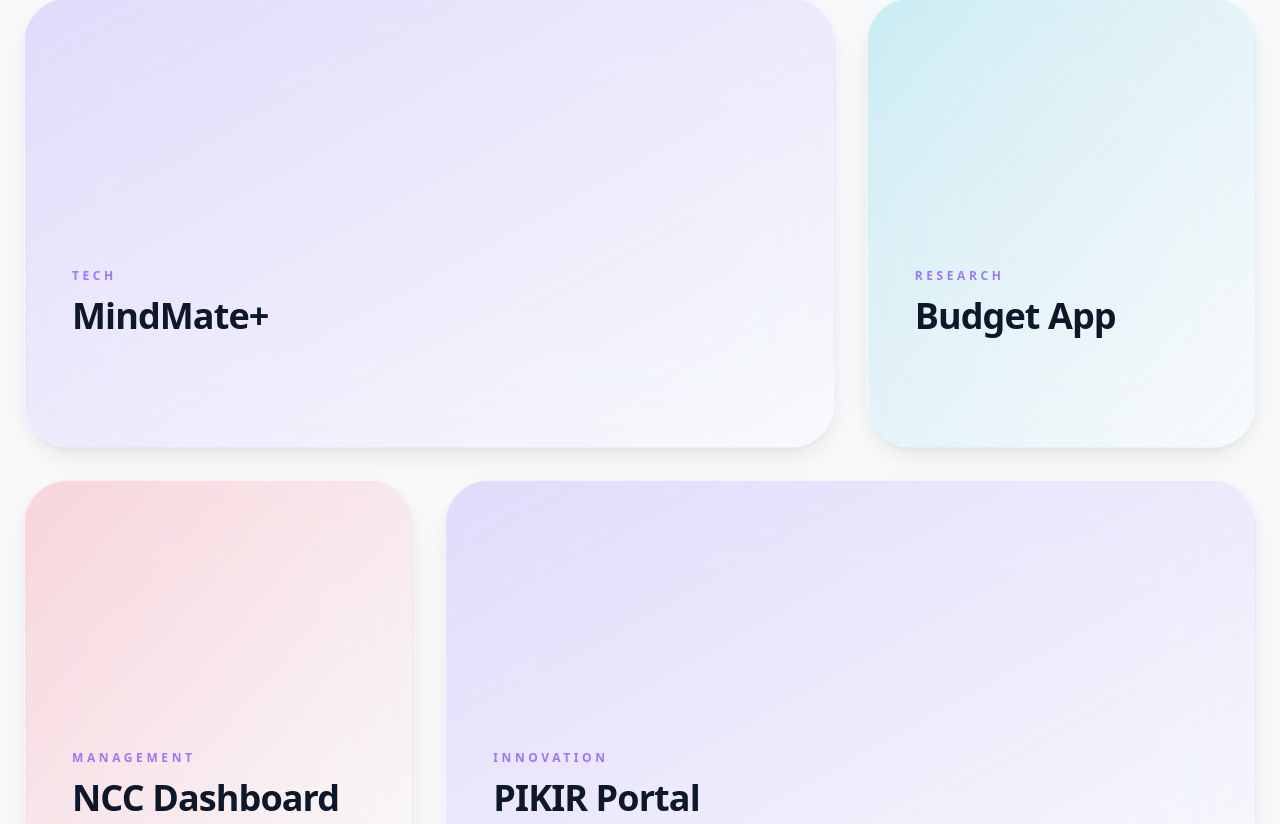
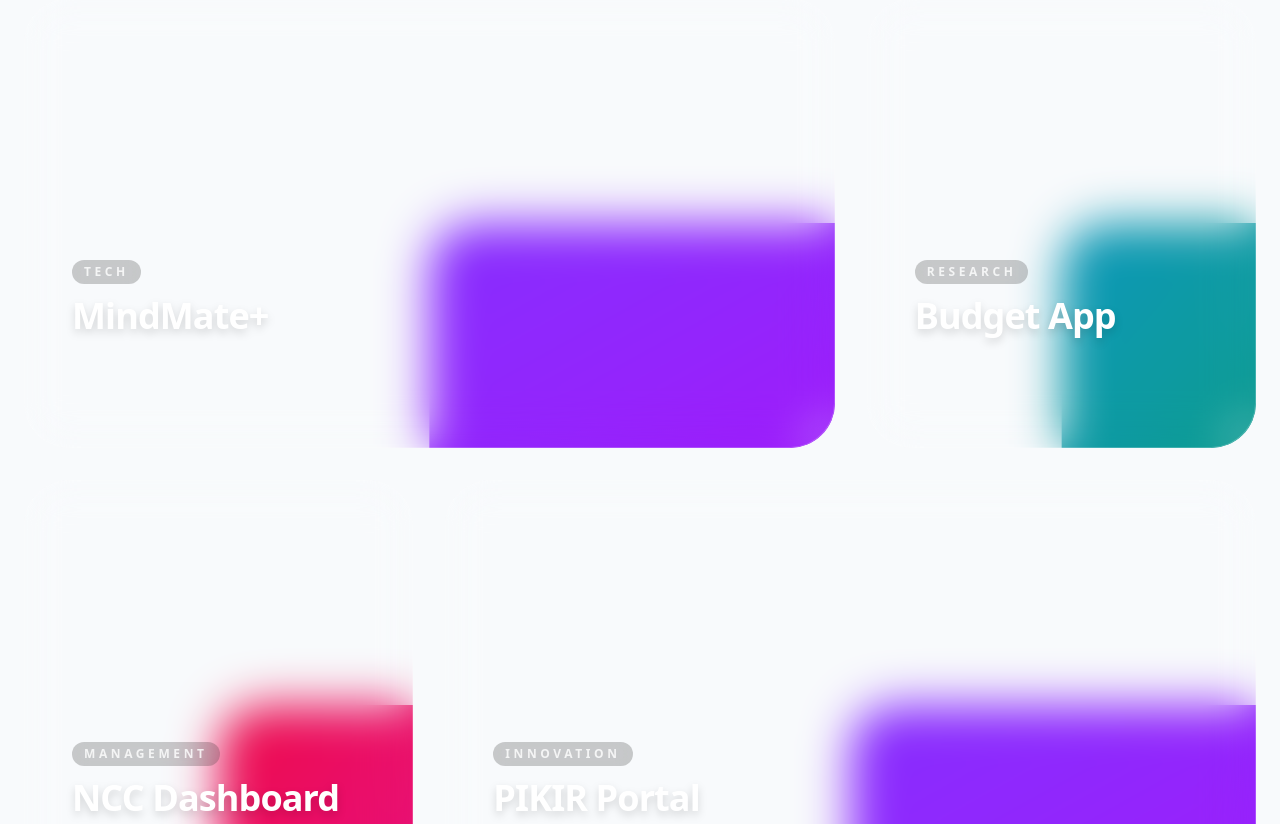
Before and after one commit to luthfi5372/PORTOFOLIO-Website, a Next.js app: page / in a window 1280 px wide. Shown: the part 2496-3320 px from the top of the page. Built offline with nearby package versions, Linux system fonts and the light colour scheme.

Commit message:
feat: add smooth spring animations and parallax effects to ProjectGallery

```diff
--- a/src/components/sections/ProjectGallery.tsx
+++ b/src/components/sections/ProjectGallery.tsx
@@ -7,28 +7,28 @@
     category: "TECH",
     desc: "AI-Powered Mood Tracker & Health Monitor",
     size: "md:col-span-2",
-    color: "from-vivid-violet/20"
+    gradient: "from-violet-600 via-purple-600 to-indigo-700"
   },
   {
     title: "Budget App",
     category: "RESEARCH",
     desc: "Precision Financial Analysis for Institutions",
     size: "md:col-span-1",
-    color: "from-vivid-cyan/20"
+    gradient: "from-cyan-600 via-teal-600 to-emerald-700"
   },
   {
     title: "NCC Dashboard",
     category: "MANAGEMENT",
     desc: "Leadership Control System for NCC 2026",
     size: "md:col-span-1",
-    color: "from-vivid-rose/20"
+    gradient: "from-rose-600 via-pink-600 to-fuchsia-700"
   },
   {
     title: "PIKIR Portal",
     category: "INNOVATION",
     desc: "Research & Entrepreneurship Ecosystem",
     size: "md:col-span-2",
-    color: "from-vivid-violet/20"
+    gradient: "from-violet-600 via-purple-600 to-indigo-700"
   }
 ];
 
@@ -38,6 +38,7 @@
       <motion.div
         initial={{ opacity: 0, y: 20 }}
         whileInView={{ opacity: 1, y: 0 }}
+        viewport={{ once: true, amount: 0.3 }}
         className="mb-16"
       >
         <h2 className="text-5xl font-black text-vivid-slate tracking-tighter">
@@ -48,68 +49,126 @@
 
       <div className="grid grid-cols-1 md:grid-cols-3 gap-8">
         {projects.map((project, i) => (
-          <ProjectCard key={i} project={project} />
+          <ProjectCard key={i} project={project} index={i} />
         ))}
       </div>
     </section>
   );
 }
 
-function ProjectCard({ project }: { project: any }) {
-  const x = useMotionValue(0);
-  const y = useMotionValue(0);
+function ProjectCard({ project, index }: { project: any; index: number }) {
+  // Motion values untuk posisi mouse
+  const mouseX = useMotionValue(0.5);
+  const mouseY = useMotionValue(0.5);
 
-  const mouseXSpring = useSpring(x);
-  const mouseYSpring = useSpring(y);
+  // Gunakan useSpring untuk menghaluskan transisi (Inovasi: Smooth Animation)
+  const springConfig = { stiffness: 150, damping: 20, mass: 0.5 };
+  const mouseXSpring = useSpring(mouseX, springConfig);
+  const mouseYSpring = useSpring(mouseY, springConfig);
 
-  const rotateX = useTransform(mouseYSpring, [-0.5, 0.5], ["10deg", "-10deg"]);
-  const rotateY = useTransform(mouseXSpring, [-0.5, 0.5], ["-10deg", "10deg"]);
+  // Transformasi untuk rotasi 3D (Tilt)
+  const rotateX = useTransform(mouseYSpring, [0, 1], ["12deg", "-12deg"]);
+  const rotateY = useTransform(mouseXSpring, [0, 1], ["-12deg", "12deg"]);
+
+  // Transformasi untuk pergeseran gradient (Parallax Effect)
+  const gradientX = useTransform(mouseXSpring, [0, 1], ["0%", "100%"]);
+  const gradientY = useTransform(mouseYSpring, [0, 1], ["0%", "100%"]);
 
   const handleMouseMove = (e: React.MouseEvent<HTMLDivElement>) => {
     const rect = e.currentTarget.getBoundingClientRect();
     const width = rect.width;
     const height = rect.height;
-    const mouseX = e.clientX - rect.left;
-    const mouseY = e.clientY - rect.top;
-    const xPct = mouseX / width - 0.5;
-    const yPct = mouseY / height - 0.5;
-    x.set(xPct);
-    y.set(yPct);
+    const xPct = (e.clientX - rect.left) / width;
+    const yPct = (e.clientY - rect.top) / height;
+    mouseX.set(xPct);
+    mouseY.set(yPct);
   };
 
   const handleMouseLeave = () => {
-    x.set(0);
-    y.set(0);
+    mouseX.set(0.5);
+    mouseY.set(0.5);
   };
 
   return (
     <motion.div
       onMouseMove={handleMouseMove}
       onMouseLeave={handleMouseLeave}
+      initial={{ opacity: 0, scale: 0.95, y: 30 }}
+      whileInView={{ opacity: 1, scale: 1, y: 0 }}
+      viewport={{ once: true, amount: 0.5 }}
+      transition={{
+        duration: 0.8,
+        delay: index * 0.1,
+        ease: [0.22, 1, 0.36, 1]
+      }}
       style={{ rotateX, rotateY, transformStyle: "preserve-3d" }}
-      className={`${project.size} relative h-[450px] rounded-[45px] transition-all duration-200 group`}
+      className={`${project.size} relative h-[450px] rounded-[45px] group cursor-pointer overflow-hidden`}
     >
-      {/* Dasar Kaca */}
-      <div className={`absolute inset-0 bg-gradient-to-br ${project.color} to-white/5 backdrop-blur-3xl border border-white/20 rounded-[45px] shadow-glass-heavy group-hover:border-vivid-violet/50 transition-colors duration-500`} />
+      {/* Dasar Kaca dengan Gradien Dinamis */}
+      <motion.div
+        className={`absolute inset-0 bg-gradient-to-br ${project.gradient} to-black/30 z-0 rounded-[45px]`}
+        style={{ x: gradientX, y: gradientY }}
+      />
 
-      {/* Konten dengan efek Floating */}
+      {/* Glass Overlay */}
+      <div className="absolute inset-0 bg-white/5 backdrop-blur-xl border border-white/20 rounded-[45px] z-1" />
+
+      {/* Abstract Shapes - Dynamic Liquid Effect */}
+      <motion.div
+        className="absolute inset-0 z-0 overflow-hidden rounded-[45px]"
+        style={{ x: gradientX, y: gradientY }}
+      >
+        <motion.div
+          className="absolute -top-20 -right-20 w-64 h-64 bg-white/10 rounded-full blur-3xl"
+          animate={{
+            x: [0, 30, 0],
+            y: [0, 30, 0],
+          }}
+          transition={{
+            duration: 8,
+            repeat: Infinity,
+            ease: "easeInOut"
+          }}
+        />
+        <motion.div
+          className="absolute -bottom-20 -left-20 w-48 h-48 bg-violet-500/20 rounded-full blur-3xl"
+          animate={{
+            x: [0, -20, 0],
+            y: [0, -20, 0],
+          }}
+          transition={{
+            duration: 6,
+            repeat: Infinity,
+            ease: "easeInOut",
+            delay: 1
+          }}
+        />
+      </motion.div>
+
+      {/* Konten dengan efek Floating (Teks & Deskripsi) */}
       <div
         style={{ transform: "translateZ(75px)", transformStyle: "preserve-3d" }}
-        className="absolute inset-0 p-12 flex flex-col justify-end"
+        className="absolute inset-0 p-12 flex flex-col justify-end z-20"
       >
-        <span className="text-xs font-black tracking-[0.3em] text-vivid-violet mb-3 opacity-80 uppercase">
+        <span className="text-xs font-black tracking-[0.3em] text-white/80 mb-3 uppercase backdrop-blur-sm bg-black/20 px-3 py-1 rounded-full w-fit">
           {project.category}
         </span>
-        <h3 className="text-4xl font-black text-vivid-slate mb-3 tracking-tight">
+        <h3 className="text-4xl font-black text-white mb-3 tracking-tight drop-shadow-lg">
           {project.title}
         </h3>
-        <p className="text-vivid-slate/50 text-base font-medium leading-relaxed max-w-[280px] opacity-0 group-hover:opacity-100 transition-all duration-500 translate-y-4 group-hover:translate-y-0">
+        <p className="text-white/70 text-base font-medium leading-relaxed max-w-[280px] opacity-0 group-hover:opacity-100 transition-all duration-500 translate-y-4 group-hover:translate-y-0">
           {project.desc}
         </p>
       </div>
 
-      {/* Efek Cahaya Neon */}
-      <div className="absolute inset-0 bg-gradient-to-tr from-vivid-violet/10 via-transparent to-vivid-cyan/5 opacity-0 group-hover:opacity-100 transition-opacity duration-700 rounded-[45px]" />
+      {/* Efek Cahaya Neon (Glow) */}
+      <div className="absolute inset-0 bg-gradient-to-tr from-violet-500/20 via-transparent to-cyan-500/20 opacity-0 group-hover:opacity-100 transition-opacity duration-700 rounded-[45px] z-10" />
+
+      {/* Shine Effect */}
+      <motion.div
+        className="absolute inset-0 bg-gradient-to-r from-transparent via-white/10 to-transparent -translate-x-full group-hover:translate-x-full transition-transform duration-1000 rounded-[45px] z-10"
+        style={{ transform: "translateZ(1px)" }}
+      />
     </motion.div>
   );
 }
```
